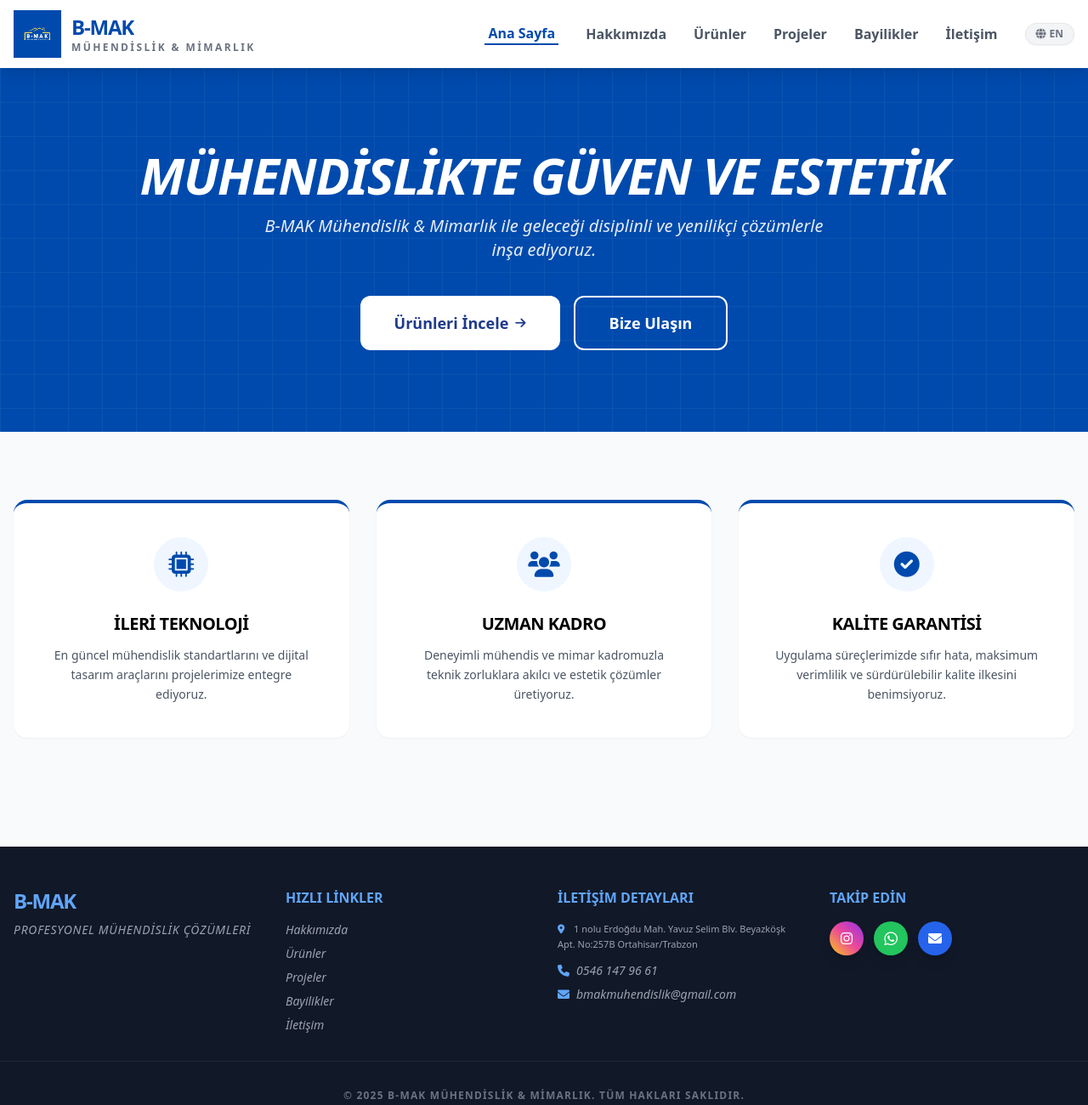
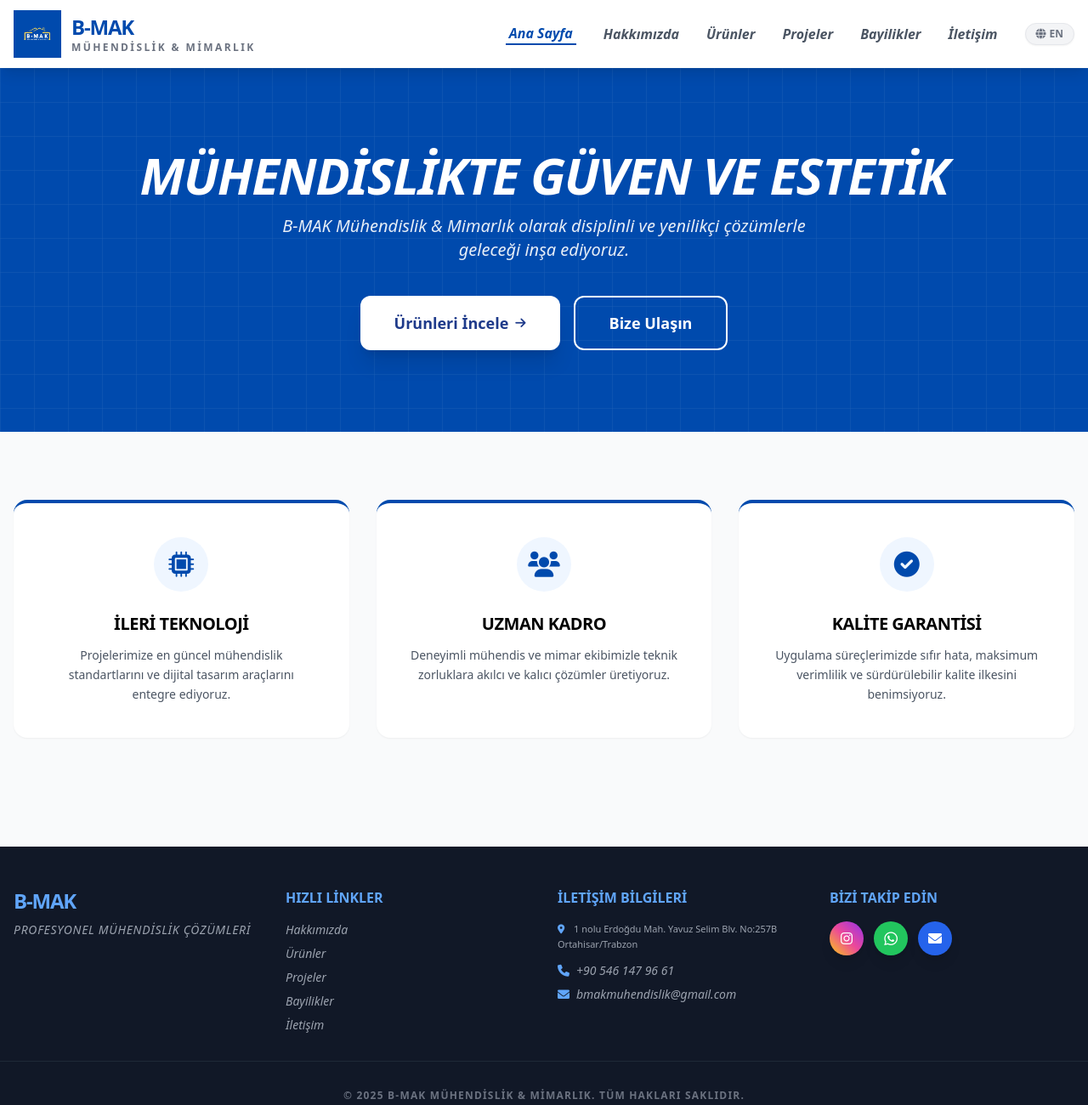
Before and after one commit to nmarkal/bmak-website2, a plain HTML site: page index.html in a window 1280 px wide. Shown: the whole page at 85% size. Drawn offline with nearby package versions, Linux system fonts and the light colour scheme.

Commit message:
index.html Turkce icerik guncellendi ve SEO duzenlemeleri yapildi

```diff
--- a/index.html
+++ b/index.html
@@ -4,17 +4,16 @@
     <meta charset="UTF-8">
     <meta name="viewport" content="width=device-width, initial-scale=1.0">
 
-    <title>B-MAK Mühendislik & Mimarlık | Trabzon Mekanik Tesisat ve Tasarım</title>
-    <meta name="description" content="B-MAK Mühendislik & Mimarlık: Trabzon'da mekanik tesisat, ısıtma-soğutma çözümleri ve modern mimari projeler. Baymak yetkili bayisi olarak profesyonel mühendislik hizmeti sunuyoruz.">
-    <meta name="keywords" content="B-MAK, Trabzon mühendislik, Trabzon mimarlık, mekanik tesisat, Baymak Trabzon, ısı pompası, kombi, iklimlendirme, mimari proje, Trabzon inşaat">
+    <title>B-MAK Mühendislik & Mimarlık | Trabzon Mekanik ve Mimari Çözümler</title>
+    <meta name="description" content="B-MAK Mühendislik & Mimarlık; mekanik tesisat, mimari tasarım ve endüstriyel çözümlerde kalite ve yenilik odaklı profesyonel hizmetler sunar.">
+    <meta name="keywords" content="B-MAK mühendislik, mimarlık Trabzon, mekanik tesisat, endüstriyel mühendislik çözümleri, mimari tasarım">
     <meta name="author" content="B-MAK Mühendislik">
     <meta name="robots" content="index, follow">
 
     <meta property="og:title" content="B-MAK Mühendislik & Mimarlık | Profesyonel Çözümler">
-    <meta property="og:description" content="Mühendislikte güven ve estetik. Geleceği disiplinli ve yenilikçi çözümlerle inşa ediyoruz.">
+    <meta property="og:description" content="Disiplinli ve yenilikçi mühendislik çözümleriyle geleceği inşa ediyoruz.">
     <meta property="og:image" content="bmak-logo.jpg">
     <meta property="og:url" content="https://bmakmuhendislikmimarlik.com">
-    <meta property="og:type" content="website">
 
     <script src="https://cdn.tailwindcss.com"></script>
     <link rel="stylesheet" href="https://cdnjs.cloudflare.com/ajax/libs/font-awesome/6.0.0/css/all.min.css">
@@ -24,8 +23,9 @@
         .bg-blue-brand { background-color: #004aad; }
         .border-blue-brand { border-color: #004aad; }
         .btn-animate { transition: all 0.4s cubic-bezier(0.4, 0, 0.2, 1); }
+        /* Mobil Menü Animasyonu */
         #mobile-menu { transition: max-height 0.3s ease-out; max-height: 0; overflow: hidden; }
-        #mobile-menu.open { max-height: 400px; }
+        #mobile-menu.open { max-height: 600px; }
     </style>
 </head>
 <body class="bg-gray-50 font-sans">
@@ -35,7 +35,7 @@
             <div class="flex justify-between items-center h-20">
                 <div class="flex-shrink-0 flex items-center">
                     <a href="index.html" class="flex items-center group">
-                        <img src="bmak-logo.jpg" alt="B-MAK Logo" class="h-12 md:h-14 w-auto object-contain mr-3 transition-transform group-hover:scale-105">
+                        <img src="bmak-logo.jpg" alt="B-MAK Mühendislik & Mimarlık Logo" class="h-12 md:h-14 w-auto object-contain mr-3 transition-transform group-hover:scale-105">
                         <div class="flex flex-col">
                             <span class="text-xl md:text-2xl font-black blue-brand tracking-tighter leading-none uppercase">B-MAK</span>
                             <span class="text-[10px] md:text-xs font-bold text-gray-500 tracking-[0.2em] uppercase leading-tight">Mühendislik & Mimarlık</span>
@@ -44,12 +44,12 @@
                 </div>
 
                 <div class="hidden md:flex items-center space-x-6 lg:space-x-8 font-semibold">
-                    <a href="index.html" class="blue-brand border-b-2 border-blue-brand px-1 transition text-sm lg:text-base">Ana Sayfa</a>
-                    <a href="hakkimizda.html" class="text-gray-600 hover:text-blue-600 transition text-sm lg:text-base">Hakkımızda</a>
-                    <a href="urunler.html" class="text-gray-600 hover:text-blue-600 transition text-sm lg:text-base">Ürünler</a>
-                    <a href="projeler.html" class="text-gray-600 hover:text-blue-600 transition text-sm lg:text-base">Projeler</a>
-                    <a href="bayilikler.html" class="text-gray-600 hover:text-blue-600 transition text-sm lg:text-base">Bayilikler</a>
-                    <a href="iletisim.html" class="text-gray-600 hover:text-blue-600 transition text-sm lg:text-base">İletişim</a>
+                    <a href="index.html" class="blue-brand border-b-2 border-blue-brand px-1 transition text-sm lg:text-base italic">Ana Sayfa</a>
+                    <a href="hakkimizda.html" class="text-gray-600 hover:text-blue-600 transition text-sm lg:text-base italic">Hakkımızda</a>
+                    <a href="urunler.html" class="text-gray-600 hover:text-blue-600 transition text-sm lg:text-base italic">Ürünler</a>
+                    <a href="projeler.html" class="text-gray-600 hover:text-blue-600 transition text-sm lg:text-base italic">Projeler</a>
+                    <a href="bayilikler.html" class="text-gray-600 hover:text-blue-600 transition text-sm lg:text-base italic">Bayilikler</a>
+                    <a href="iletisim.html" class="text-gray-600 hover:text-blue-600 transition text-sm lg:text-base italic">İletişim</a>
 
                     <a href="index-en.html" class="flex items-center bg-gray-100 px-3 py-1 rounded-full text-xs font-bold text-gray-500 hover:bg-blue-brand hover:text-white transition shadow-sm border border-gray-200">
                         <i class="fas fa-globe mr-1"></i> EN
@@ -57,70 +57,71 @@
                 </div>
 
                 <div class="md:hidden flex items-center">
-                    <button id="menu-btn" class="outline-none">
+                    <button id="menu-btn" class="outline-none" aria-label="Menüyü Aç">
                         <i class="fas fa-bars text-2xl text-gray-600"></i>
                     </button>
                 </div>
             </div>
         </div>
+
         <div id="mobile-menu" class="md:hidden bg-white border-t">
-            <div class="px-4 pt-2 pb-6 space-y-2">
+            <div class="px-4 pt-2 pb-6 space-y-2 font-medium italic">
                 <a href="index.html" class="block py-2 text-blue-600 font-bold">Ana Sayfa</a>
-                <a href="hakkimizda.html" class="block py-2 text-gray-600">Hakkımızda</a>
-                <a href="urunler.html" class="block py-2 text-gray-600">Ürünler</a>
-                <a href="projeler.html" class="block py-2 text-gray-600">Projeler</a>
-                <a href="bayilikler.html" class="block py-2 text-gray-600">Bayilikler</a>
-                <a href="iletisim.html" class="block py-2 text-gray-600">İletişim</a>
-                <a href="index-en.html" class="inline-block mt-2 bg-gray-100 px-4 py-1 rounded-full text-xs font-bold">EN Version</a>
+                <a href="hakkimizda.html" class="block py-2">Hakkımızda</a>
+                <a href="urunler.html" class="block py-2">Ürünler</a>
+                <a href="projeler.html" class="block py-2">Projeler</a>
+                <a href="bayilikler.html" class="block py-2">Bayilikler</a>
+                <a href="iletisim.html" class="block py-2">İletişim</a>
+                <a href="index-en.html" class="block py-2 text-gray-500">English (EN)</a>
             </div>
         </div>
     </nav>
 
-    <div class="relative bg-blue-brand py-24 px-6 text-center text-white overflow-hidden">
+    <header class="relative bg-blue-brand py-24 px-6 text-center text-white overflow-hidden">
         <div class="absolute inset-0 opacity-10 pointer-events-none">
             <svg width="100%" height="100%"><rect width="100%" height="100%" fill="url(#grid)" /><defs><pattern id="grid" width="40" height="40" patternUnits="userSpaceOnUse"><path d="M 40 0 L 0 0 0 40" fill="none" stroke="white" stroke-width="1"/></pattern></defs></svg>
         </div>
 
         <div class="relative z-10">
             <h1 class="text-4xl md:text-6xl font-bold mb-4 italic uppercase tracking-tight">Mühendislikte Güven ve Estetik</h1>
-            <p class="text-xl opacity-90 mb-10 italic max-w-2xl mx-auto">B-MAK Mühendislik & Mimarlık ile geleceği disiplinli ve yenilikçi çözümlerle inşa ediyoruz.</p>
+            <p class="text-xl opacity-90 mb-10 italic max-w-2xl mx-auto">B-MAK Mühendislik & Mimarlık olarak disiplinli ve yenilikçi çözümlerle geleceği inşa ediyoruz.</p>
 
             <div class="flex flex-col md:flex-row justify-center gap-4">
-                <a href="urunler.html" class="btn-animate bg-white text-blue-900 px-10 py-4 rounded-xl font-bold hover:bg-blue-50 hover:scale-105 hover:shadow-2xl text-sm md:text-lg flex items-center justify-center">
+                <a href="urunler.html" class="btn-animate bg-white text-blue-900 px-10 py-4 rounded-xl font-bold hover:bg-blue-50 hover:scale-105 hover:shadow-[0_20px_50px_rgba(0,0,0,0.3)] shadow-xl text-sm md:text-lg flex items-center justify-center">
                     Ürünleri İncele <i class="fas fa-arrow-right ml-2 text-sm"></i>
                 </a>
-                <a href="iletisim.html" class="btn-animate border-2 border-white text-white px-10 py-4 rounded-xl font-bold hover:bg-white hover:text-blue-900 hover:scale-105 transition text-sm md:text-lg flex items-center justify-center">
+                <a href="iletisim.html" class="btn-animate border-2 border-white text-white px-10 py-4 rounded-xl font-bold hover:bg-white hover:text-blue-900 hover:scale-105 hover:shadow-[0_20px_50px_rgba(0,0,0,0.2)] transition text-sm md:text-lg flex items-center justify-center">
                     Bize Ulaşın
                 </a>
             </div>
         </div>
-    </div>
+    </header>
 
-    <div class="max-w-7xl mx-auto py-20 px-4 grid md:grid-cols-3 gap-8">
-        <div class="group bg-white p-10 rounded-2xl shadow-sm border-t-4 border-blue-brand text-center hover:shadow-xl hover:-translate-y-2 transition-all duration-300">
+    <section class="max-w-7xl mx-auto py-20 px-4 grid md:grid-cols-3 gap-8">
+        <article class="group bg-white p-10 rounded-2xl shadow-sm border-t-4 border-blue-brand text-center hover:shadow-xl hover:-translate-y-2 transition-all duration-300">
             <div class="w-16 h-16 bg-blue-50 rounded-full flex items-center justify-center mx-auto mb-6 group-hover:bg-blue-brand transition-colors">
                 <i class="fas fa-microchip text-3xl blue-brand group-hover:text-white transition-colors"></i>
             </div>
-            <h3 class="text-xl font-bold mb-3 uppercase tracking-tight">İleri Teknoloji</h3>
-            <p class="text-gray-600 text-sm leading-relaxed">En güncel mühendislik standartlarını ve dijital tasarım araçlarını projelerimize entegre ediyoruz.</p>
-        </div>
+            <h2 class="text-xl font-bold mb-3 uppercase tracking-tight">İleri Teknoloji</h2>
+            <p class="text-gray-600 text-sm leading-relaxed">Projelerimize en güncel mühendislik standartlarını ve dijital tasarım araçlarını entegre ediyoruz.</p>
+        </article>
 
-        <div class="group bg-white p-10 rounded-2xl shadow-sm border-t-4 border-blue-brand text-center hover:shadow-xl hover:-translate-y-2 transition-all duration-300">
+        <article class="group bg-white p-10 rounded-2xl shadow-sm border-t-4 border-blue-brand text-center hover:shadow-xl hover:-translate-y-2 transition-all duration-300">
             <div class="w-16 h-16 bg-blue-50 rounded-full flex items-center justify-center mx-auto mb-6 group-hover:bg-blue-brand transition-colors">
                 <i class="fas fa-users text-3xl blue-brand group-hover:text-white transition-colors"></i>
             </div>
-            <h3 class="text-xl font-bold mb-3 uppercase tracking-tight">Uzman Kadro</h3>
-            <p class="text-gray-600 text-sm leading-relaxed">Deneyimli mühendis ve mimar kadromuzla teknik zorluklara akılcı ve estetik çözümler üretiyoruz.</p>
-        </div>
+            <h2 class="text-xl font-bold mb-3 uppercase tracking-tight">Uzman Kadro</h2>
+            <p class="text-gray-600 text-sm leading-relaxed">Deneyimli mühendis ve mimar ekibimizle teknik zorluklara akılcı ve kalıcı çözümler üretiyoruz.</p>
+        </article>
 
-        <div class="group bg-white p-10 rounded-2xl shadow-sm border-t-4 border-blue-brand text-center hover:shadow-xl hover:-translate-y-2 transition-all duration-300">
+        <article class="group bg-white p-10 rounded-2xl shadow-sm border-t-4 border-blue-brand text-center hover:shadow-xl hover:-translate-y-2 transition-all duration-300">
             <div class="w-16 h-16 bg-blue-50 rounded-full flex items-center justify-center mx-auto mb-6 group-hover:bg-blue-brand transition-colors">
                 <i class="fas fa-check-circle text-3xl blue-brand group-hover:text-white transition-colors"></i>
             </div>
-            <h3 class="text-xl font-bold mb-3 uppercase tracking-tight">Kalite Garantisi</h3>
+            <h2 class="text-xl font-bold mb-3 uppercase tracking-tight">Kalite Garantisi</h2>
             <p class="text-gray-600 text-sm leading-relaxed">Uygulama süreçlerimizde sıfır hata, maksimum verimlilik ve sürdürülebilir kalite ilkesini benimsiyoruz.</p>
-        </div>
-    </div>
+        </article>
+    </section>
 
     <footer class="bg-gray-900 text-white pt-12 pb-8 mt-12">
         <div class="max-w-7xl mx-auto px-4 grid md:grid-cols-4 gap-8 border-b border-gray-800 pb-8 text-center md:text-left">
@@ -139,16 +140,16 @@
                 </ul>
             </div>
             <div>
-                <h4 class="font-bold mb-4 uppercase text-blue-400">İletişim Detayları</h4>
-                <div class="text-gray-400 text-[11px] leading-relaxed mb-3">
+                <h4 class="font-bold mb-4 uppercase text-blue-400">İletişim Bilgileri</h4>
+                <address class="text-gray-400 text-[11px] leading-relaxed mb-3 not-italic">
                     <i class="fas fa-map-marker-alt mr-2 text-blue-400"></i>
-                    1 nolu Erdoğdu Mah. Yavuz Selim Blv. Beyazköşk Apt. No:257B Ortahisar/Trabzon
-                </div>
-                <p class="text-gray-400 text-sm mb-2 italic"><i class="fas fa-phone mr-2 text-blue-400"></i>0546 147 96 61</p>
+                    1 nolu Erdoğdu Mah. Yavuz Selim Blv. No:257B Ortahisar/Trabzon
+                </address>
+                <p class="text-gray-400 text-sm mb-2 italic"><i class="fas fa-phone mr-2 text-blue-400"></i>+90 546 147 96 61</p>
                 <p class="text-gray-400 text-sm italic font-medium"><i class="fas fa-envelope mr-2 text-blue-400"></i>bmakmuhendislik@gmail.com</p>
             </div>
             <div>
-                <h4 class="font-bold mb-4 uppercase text-blue-400">Takip Edin</h4>
+                <h4 class="font-bold mb-4 uppercase text-blue-400">Bizi Takip Edin</h4>
                 <div class="flex justify-center md:justify-start space-x-3">
                     <a href="https://www.instagram.com/bmakmuhendislik/" target="_blank" class="w-10 h-10 bg-gradient-to-tr from-yellow-400 via-pink-500 to-purple-600 flex items-center justify-center rounded-full hover:scale-110 transition shadow-lg"><i class="fab fa-instagram text-white"></i></a>
                     <a href="https://wa.me/905461479661" target="_blank" class="w-10 h-10 bg-green-500 flex items-center justify-center rounded-full hover:scale-110 transition shadow-lg"><i class="fab fa-whatsapp text-white text-lg"></i></a>
@@ -164,7 +165,6 @@
     <script>
         const btn = document.getElementById('menu-btn');
         const menu = document.getElementById('mobile-menu');
-
         btn.addEventListener('click', () => {
             menu.classList.toggle('open');
         });
```
